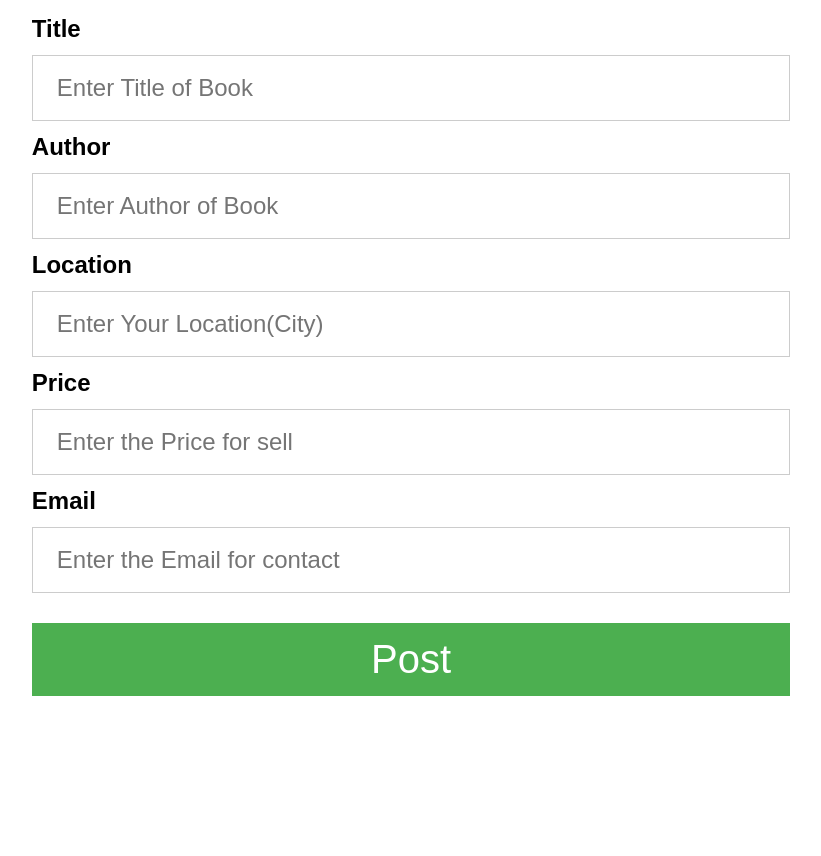
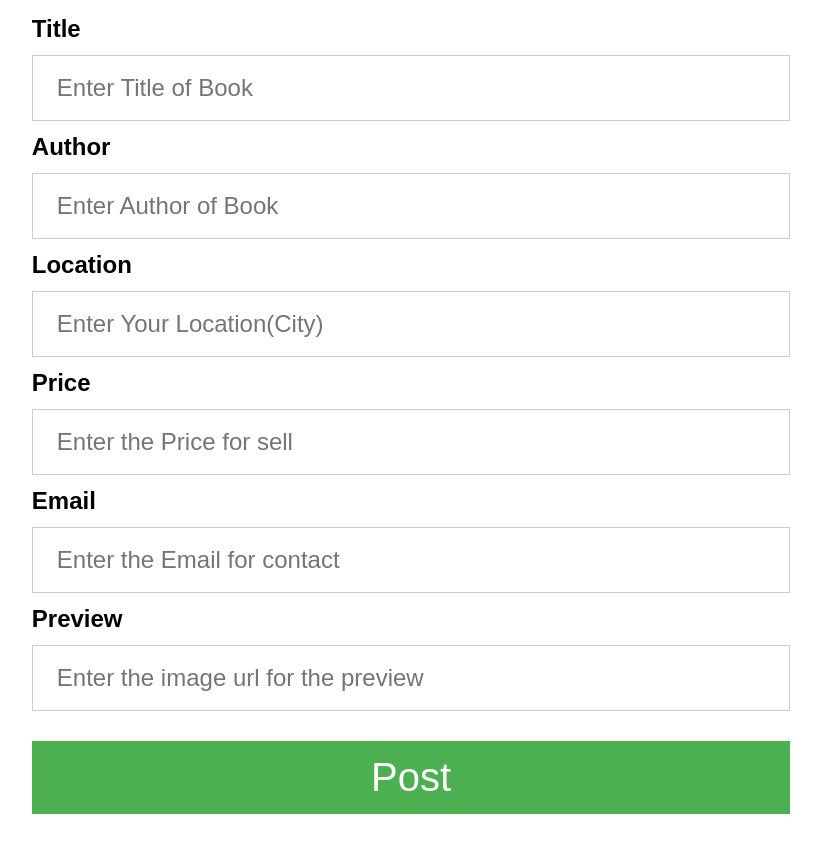
Before and after one commit to HelloElijah/myBookstore, a PHP site: page /sellBook.html in a window 1280 px wide. Shown: the part 120-976 px from the top of the page, without its empty margins (229-1050 px from the left). Before the commit the page ends 816 px from the top, so only its background shows below. Run offline with PHP 8.4, Linux system fonts and the light colour scheme.

Commit message:
functionality of posting image url

```diff
--- a/sellBook.html
+++ b/sellBook.html
@@ -27,6 +27,9 @@
     <label><b>Email</b></label>
     <input type="text" placeholder="Enter the Email for contact" name="email" id="email">
 
+    <label><b>Preview</b></label>
+    <input type="text" placeholder="Enter the image url for the preview" name="image" id="image">
+
     <div id="divPostInfo" class="errorInfo"></div>
 
     <button type="submit">Post</button>
--- a/sellBook.js
+++ b/sellBook.js
@@ -4,10 +4,11 @@ function sellBookRequest() {
     var location = document.getElementById("location").value;
     var price = document.getElementById("price").value;
     var email = document.getElementById("email").value;
+    var image = document.getElementById("image").value;
 
     var xhttp = new XMLHttpRequest();
     xhttp.open("get", "sellBook.php?title=" + title + "&author=" + author
-    + "&location=" + location + "&price=" + price + "&email=" + email);
+    + "&location=" + location + "&price=" + price + "&email=" + email + "&image" + image);
     xhttp.onreadystatechange = function () {
         if (xhttp.readyState == 4) {
             if (xhttp.status == 200) {
```
Also changed, not shown: search.php (+3 -5 lines), sellBook.php (+6 -3 lines).
